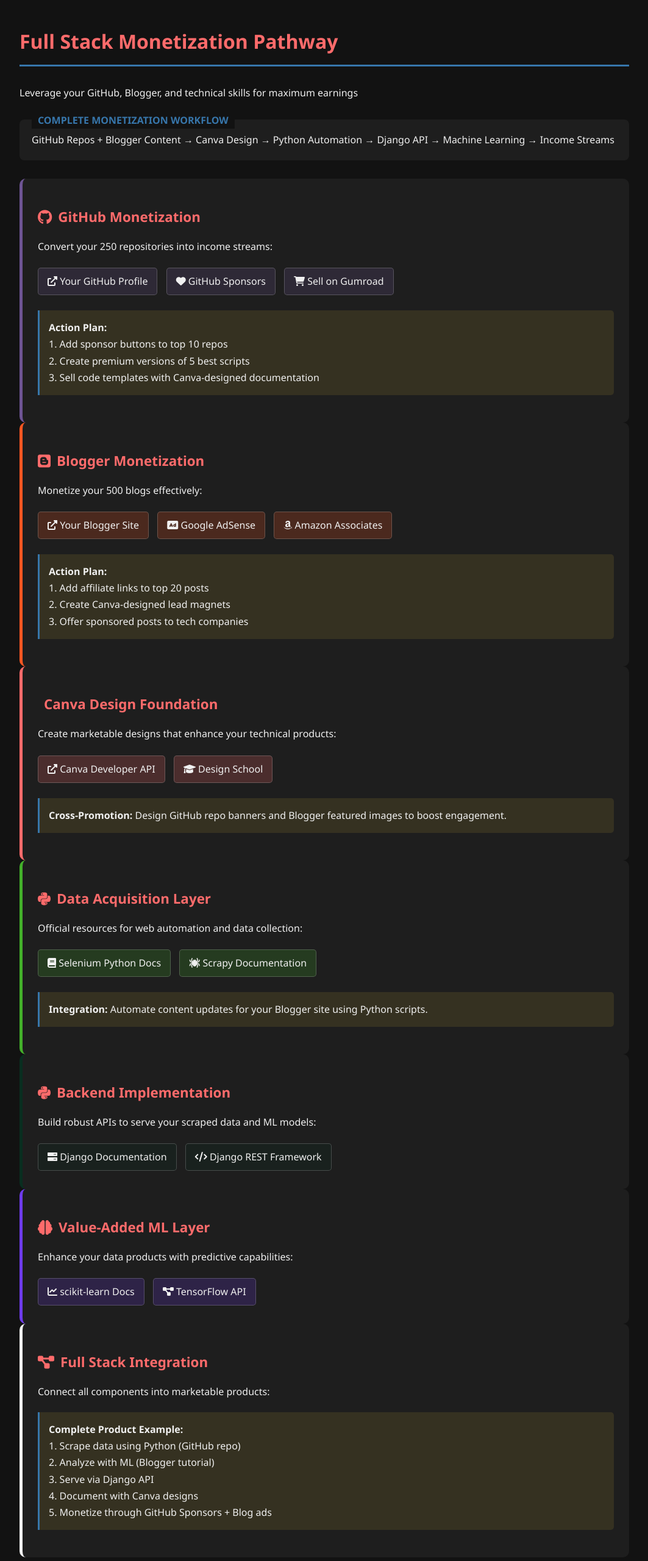
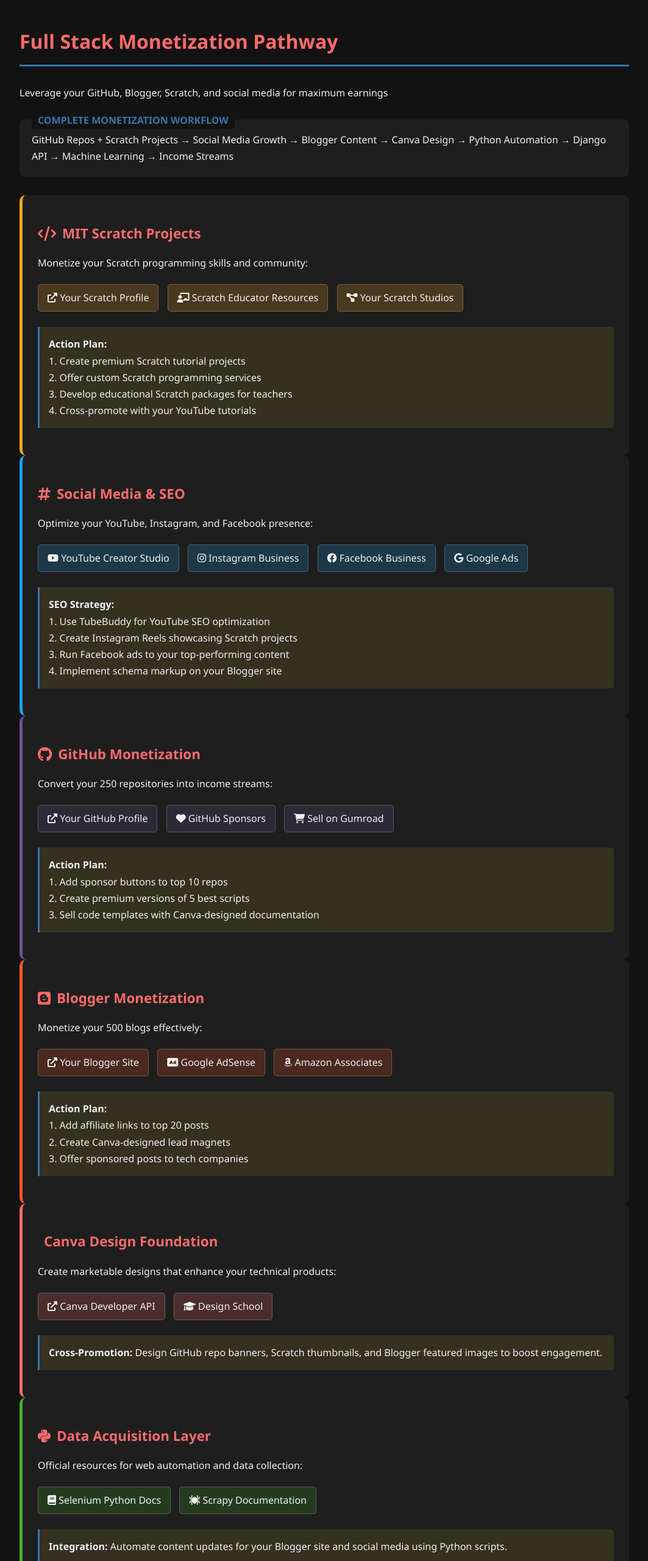
Before and after one commit to KhanRiyazi/touch-to-earn, a plain HTML site: page index.html in a window 1280 px wide. Shown: the top 2560 px of the page at 61% size, without its empty margins (108-1171 px from the left). Drawn offline with Linux system fonts and the light colour scheme.

Commit message:
Updated for SEO and MIT Scratch

```diff
--- a/index.html
+++ b/index.html
@@ -13,6 +13,8 @@
             --ml-purple: #6E3BEC;
             --github-purple: #6e5494;
             --blogger-orange: #ff5722;
+            --scratch-orange: #F7A726;
+            --social-blue: #1DA1F2;
             --dark-bg: #121212;
             --card-bg: #1E1E1E;
             --text-light: #F0F0F0;
@@ -50,6 +52,8 @@
         .step-ml { border-color: var(--ml-purple); }
         .step-github { border-color: var(--github-purple); }
         .step-blogger { border-color: var(--blogger-orange); }
+        .step-scratch { border-color: var(--scratch-orange); }
+        .step-social { border-color: var(--social-blue); }
         .step-title {
             font-size: 1.4rem;
             margin-bottom: 15px;
@@ -82,6 +86,8 @@
         .ml-link { background: rgba(110,59,236,0.2); }
         .github-link { background: rgba(110,84,148,0.2); }
         .blogger-link { background: rgba(255,87,34,0.2); }
+        .scratch-link { background: rgba(247,167,38,0.2); }
+        .social-link { background: rgba(29,161,242,0.2); }
         .workflow {
             margin: 30px 0;
             padding: 20px;
@@ -118,14 +124,65 @@
 </head>
 <body>
     <h1>Full Stack Monetization Pathway</h1>
-    <p>Leverage your GitHub, Blogger, and technical skills for maximum earnings</p>
+    <p>Leverage your GitHub, Blogger, Scratch, and social media for maximum earnings</p>
 
     <div class="workflow">
         <div class="workflow-title">COMPLETE MONETIZATION WORKFLOW</div>
-        GitHub Repos + Blogger Content → Canva Design → Python Automation → Django API → Machine Learning → Income Streams
+        GitHub Repos + Scratch Projects → Social Media Growth → Blogger Content → Canva Design → Python Automation → Django API → Machine Learning → Income Streams
     </div>
 
-    <!-- New: GitHub Section -->
+    <!-- New: MIT Scratch Section -->
+    <div class="step step-scratch">
+        <h2 class="step-title"><i class="fas fa-code"></i> MIT Scratch Projects</h2>
+        <p>Monetize your Scratch programming skills and community:</p>
+
+        <a href="https://scratch.mit.edu/users/RizwanDreams/" class="official-link scratch-link" target="_blank">
+            <i class="fas fa-external-link-alt"></i> Your Scratch Profile
+        </a>
+        <a href="https://scratch.mit.edu/educators" class="official-link scratch-link" target="_blank">
+            <i class="fas fa-chalkboard-teacher"></i> Scratch Educator Resources
+        </a>
+        <a href="https://scratch.mit.edu/studios/30136012/" class="official-link scratch-link" target="_blank">
+            <i class="fas fa-project-diagram"></i> Your Scratch Studios
+        </a>
+
+        <div class="monetization-tip">
+            <strong>Action Plan:</strong><br>
+            1. Create premium Scratch tutorial projects<br>
+            2. Offer custom Scratch programming services<br>
+            3. Develop educational Scratch packages for teachers<br>
+            4. Cross-promote with your YouTube tutorials
+        </div>
+    </div>
+
+    <!-- New: Social Media SEO Section -->
+    <div class="step step-social">
+        <h2 class="step-title"><i class="fas fa-hashtag"></i> Social Media & SEO</h2>
+        <p>Optimize your YouTube, Instagram, and Facebook presence:</p>
+
+        <a href="https://www.youtube.com/" class="official-link social-link" target="_blank">
+            <i class="fab fa-youtube"></i> YouTube Creator Studio
+        </a>
+        <a href="https://business.instagram.com/" class="official-link social-link" target="_blank">
+            <i class="fab fa-instagram"></i> Instagram Business
+        </a>
+        <a href="https://www.facebook.com/business/tools" class="official-link social-link" target="_blank">
+            <i class="fab fa-facebook"></i> Facebook Business
+        </a>
+        <a href="https://ads.google.com/" class="official-link social-link" target="_blank">
+            <i class="fab fa-google"></i> Google Ads
+        </a>
+
+        <div class="monetization-tip">
+            <strong>SEO Strategy:</strong><br>
+            1. Use TubeBuddy for YouTube SEO optimization<br>
+            2. Create Instagram Reels showcasing Scratch projects<br>
+            3. Run Facebook ads to your top-performing content<br>
+            4. Implement schema markup on your Blogger site
+        </div>
+    </div>
+
+    <!-- GitHub Section -->
     <div class="step step-github">
         <h2 class="step-title"><i class="fab fa-github"></i> GitHub Monetization</h2>
         <p>Convert your 250 repositories into income streams:</p>
@@ -148,7 +205,7 @@
         </div>
     </div>
 
-    <!-- New: Blogger Section -->
+    <!-- Blogger Section -->
     <div class="step step-blogger">
         <h2 class="step-title"><i class="fab fa-blogger"></i> Blogger Monetization</h2>
         <p>Monetize your 500 blogs effectively:</p>
@@ -171,7 +228,7 @@
         </div>
     </div>
 
-    <!-- Existing Canva Section -->
+    <!-- Canva Section -->
     <div class="step step-canva">
         <h2 class="step-title"><i class="fab fa-canva"></i> Canva Design Foundation</h2>
         <p>Create marketable designs that enhance your technical products:</p>
@@ -184,11 +241,11 @@
         </a>
 
         <div class="monetization-tip">
-            <strong>Cross-Promotion:</strong> Design GitHub repo banners and Blogger featured images to boost engagement.
+            <strong>Cross-Promotion:</strong> Design GitHub repo banners, Scratch thumbnails, and Blogger featured images to boost engagement.
         </div>
     </div>
 
-    <!-- Existing Python Section -->
+    <!-- Python Section -->
     <div class="step step-scraping">
         <h2 class="step-title"><i class="fab fa-python"></i> Data Acquisition Layer</h2>
         <p>Official resources for web automation and data collection:</p>
@@ -201,11 +258,11 @@
         </a>
 
         <div class="monetization-tip">
-            <strong>Integration:</strong> Automate content updates for your Blogger site using Python scripts.
+            <strong>Integration:</strong> Automate content updates for your Blogger site and social media using Python scripts.
         </div>
     </div>
 
-    <!-- Existing Django Section -->
+    <!-- Django Section -->
     <div class="step step-django">
         <h2 class="step-title"><i class="fab fa-python"></i> Backend Implementation</h2>
         <p>Build robust APIs to serve your scraped data and ML models:</p>
@@ -218,7 +275,7 @@
         </a>
     </div>
 
-    <!-- Existing ML Section -->
+    <!-- ML Section -->
     <div class="step step-ml">
         <h2 class="step-title"><i class="fas fa-brain"></i> Value-Added ML Layer</h2>
         <p>Enhance your data products with predictive capabilities:</p>
@@ -238,23 +295,24 @@
 
         <div class="monetization-tip">
             <strong>Complete Product Example:</strong><br>
-            1. Scrape data using Python (GitHub repo)<br>
-            2. Analyze with ML (Blogger tutorial)<br>
-            3. Serve via Django API<br>
-            4. Document with Canva designs<br>
-            5. Monetize through GitHub Sponsors + Blog ads
+            1. Create Scratch educational content (YouTube/Instagram)<br>
+            2. Scrape educational data using Python (GitHub repo)<br>
+            3. Analyze with ML (Blogger tutorial)<br>
+            4. Serve via Django API<br>
+            5. Document with Canva designs<br>
+            6. Monetize through GitHub Sponsors + Blog ads + YouTube Partner Program
         </div>
     </div>
 
     <h2>Your 7-Day Activation Plan</h2>
     <ol>
-        <li><strong>Day 1:</strong> Add sponsor buttons to 5 GitHub repos</li>
-        <li><strong>Day 2:</strong> Add affiliate links to 10 Blogger posts</li>
-        <li><strong>Day 3:</strong> Create Canva templates for your repos</li>
-        <li><strong>Day 4:</strong> Automate one Blogger content update</li>
-        <li><strong>Day 5:</strong> Document one API with Postman</li>
-        <li><strong>Day 6:</strong> Create a lead magnet for email collection</li>
-        <li><strong>Day 7:</strong> Pitch your first sponsored post</li>
+        <li><strong>Day 1:</strong> Add sponsor buttons to 5 GitHub repos and Scratch profile</li>
+        <li><strong>Day 2:</strong> Optimize YouTube video titles/descriptions with SEO tools</li>
+        <li><strong>Day 3:</strong> Create Canva templates for repos and Scratch projects</li>
+        <li><strong>Day 4:</strong> Automate social media posting with Python scripts</li>
+        <li><strong>Day 5:</strong> Document one API with Postman and share on Instagram</li>
+        <li><strong>Day 6:</strong> Create a Scratch tutorial lead magnet for email collection</li>
+        <li><strong>Day 7:</strong> Pitch your first sponsored educational tech post</li>
     </ol>
 </body>
 </html>
```
